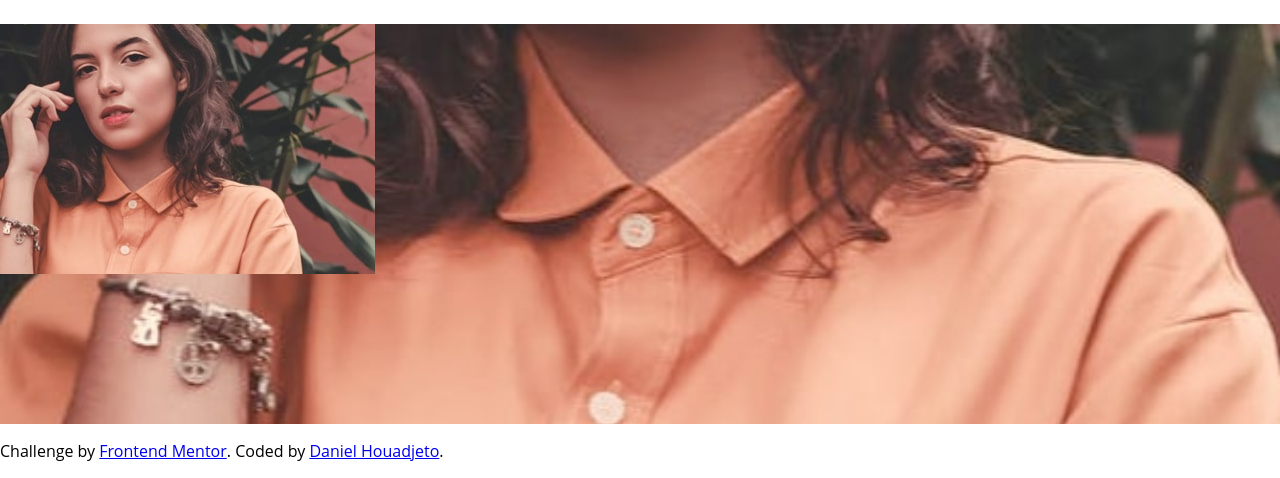
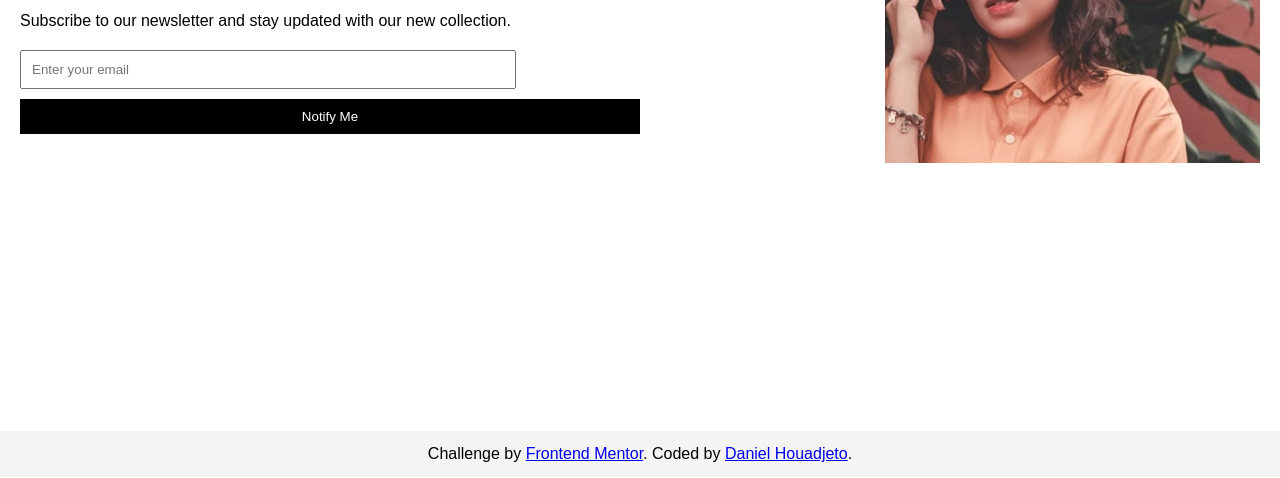
Before and after one commit to daniel-houadj/coming-soon, a plain HTML site: page index.html in a window 1280 px wide. Shown: the part 323-801 px from the top of the page. Drawn offline with Linux system fonts and the light colour scheme.

Commit message:
Update styles.css

```diff
--- a/styles.css
+++ b/styles.css
@@ -1,35 +1,81 @@
-body {
-    font-family: 'Open Sans', sans-serif;
+/* General reset */
+* {
   margin: 0;
   padding: 0;
-    background-color: #fff;
+  box-sizing: border-box;
 }
 
-.hero {
-    background: url('images/hero-desktop.jpg') no-repeat center center/cover;
-    height: 50vh;
+body {
+  font-family: Arial, sans-serif;
+  line-height: 1.6;
+  display: flex;
+  flex-direction: column;
+  min-height: 100vh;
 }
 
-.content {
-    text-align: center;
-    padding: 2rem;
+/* Container to hold both content and image */
+.container {
+  display: flex;
+  justify-content: space-between;
+  align-items: center;
+  padding: 20px;
+  height: 80vh; /* Make the main section cover most of the page height */
 }
 
-form {
-    margin-top: 1rem;
+/* Style for the text content */
+.content {
+  width: 50%; /* Take up half of the page width */
+}
+
+.content h1 {
+  font-size: 2rem;
+  margin-bottom: 1rem;
+}
+
+.content p {
+  margin-bottom: 1rem;
+}
+
+.content form {
+  display: flex;
+  flex-direction: column;
 }
 
 input[type="email"] {
-    padding: 0.75rem;
-    width: 100%;
-    border: 1px solid #ccc;
-    border-radius: 4px;
+  padding: 10px;
+  margin-bottom: 10px;
+  width: 80%;
 }
 
 button {
-    padding: 0.75rem 2rem;
+  padding: 10px;
   background-color: #000;
   color: #fff;
   border: none;
   cursor: pointer;
 }
+
+.error-message {
+  color: red;
+  display: none; /* Initially hidden */
+}
+
+/* Style for the image */
+.hero {
+  width: 45%; /* Adjusts the width for the image section */
+  display: flex;
+  justify-content: flex-end; /* Align the image to the right */
+}
+
+.hero-img {
+  max-width: 100%; /* Ensure image scales correctly */
+  height: auto;
+}
+
+/* Footer at the bottom of the page */
+footer {
+  text-align: center;
+  margin-top: auto;
+  padding: 10px;
+  background-color: #f4f4f4;
+}
```
Lines whose indentation alone changed are shown as unchanged.
